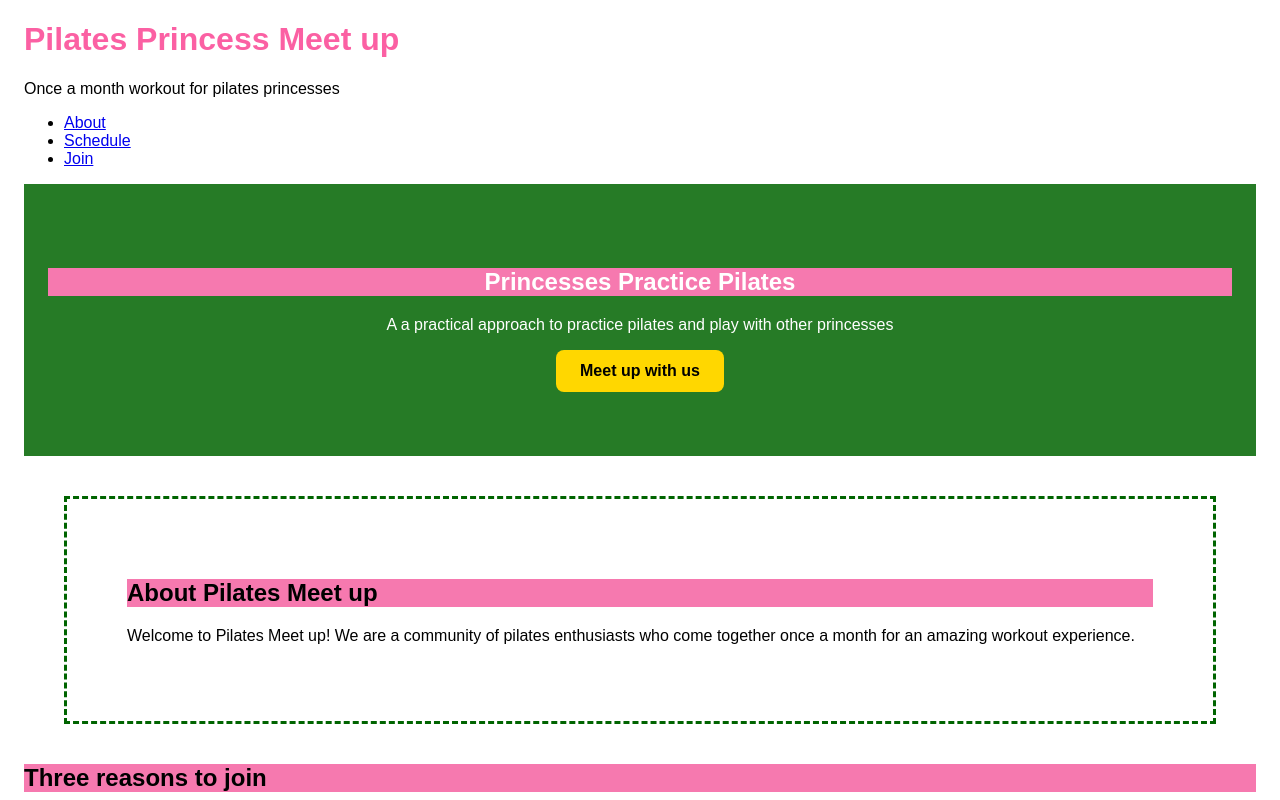
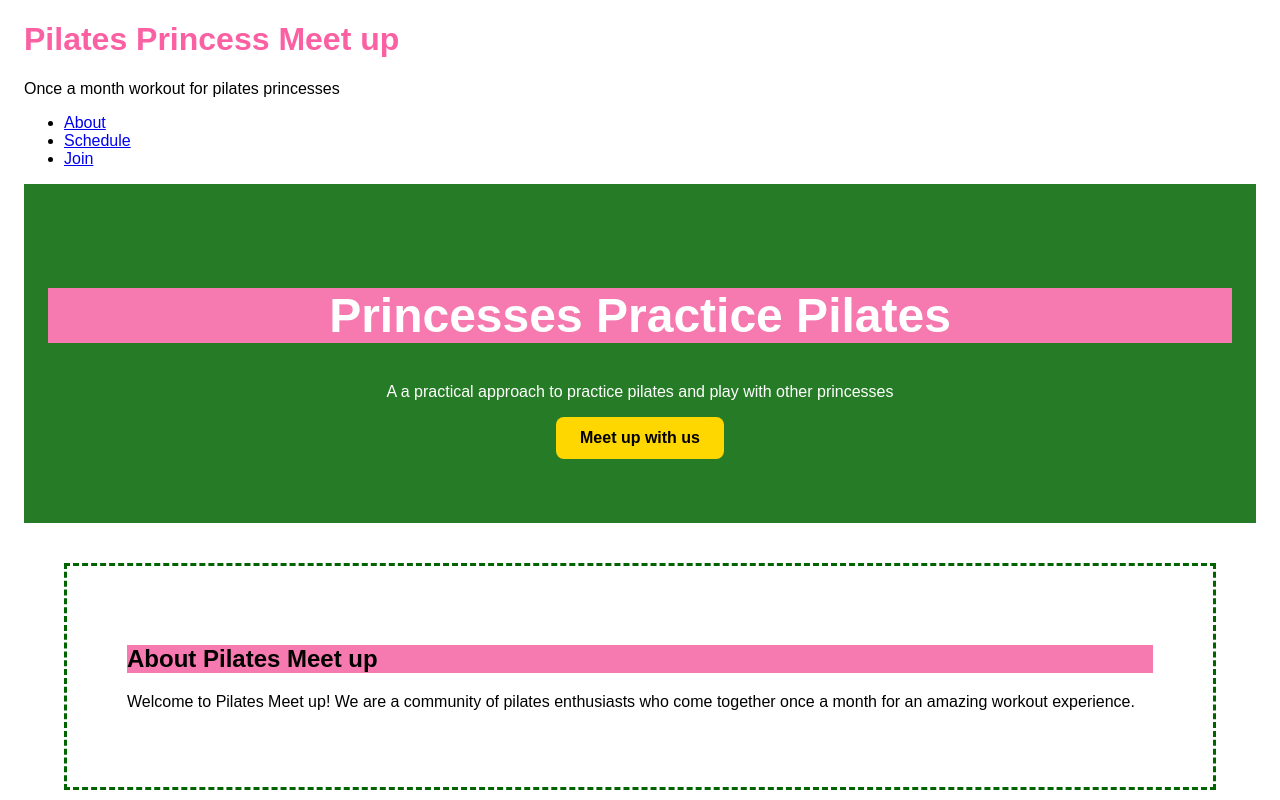
Before and after one commit to BabySodaCodex/signup-page-new, a plain HTML site: page index.html in a window 1280 px wide. Shown: the top 800 px of the page. Drawn offline with Linux system fonts and the light colour scheme.

Commit message:
add media query for hero

```diff
--- a/style.css
+++ b/style.css
@@ -86,3 +86,9 @@ form {
   text-decoration: none;
   font-weight: bold;
 }
+
+@media (min-width: 700px) {
+  .hero h2 {
+    font-size: 3rem;
+  }
+}
```
